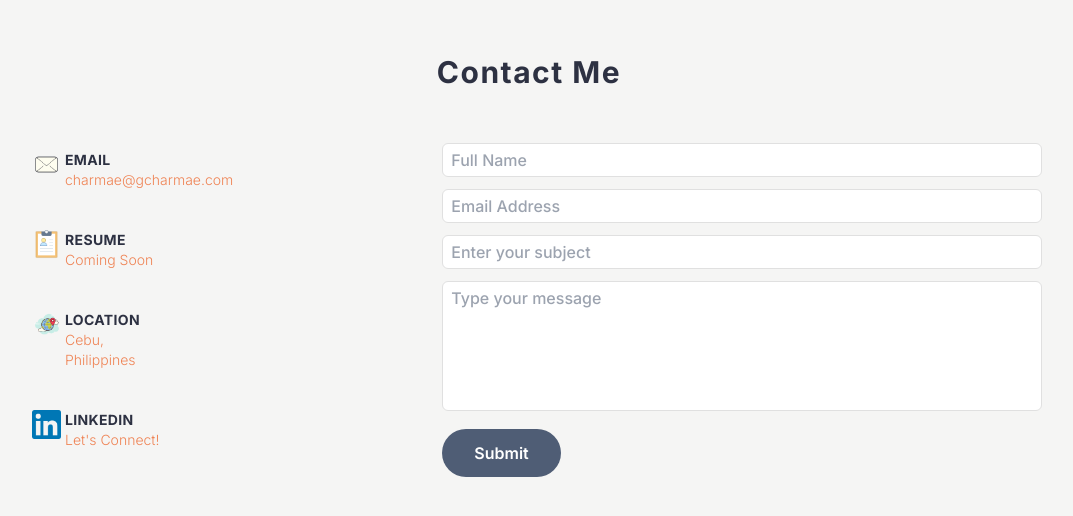
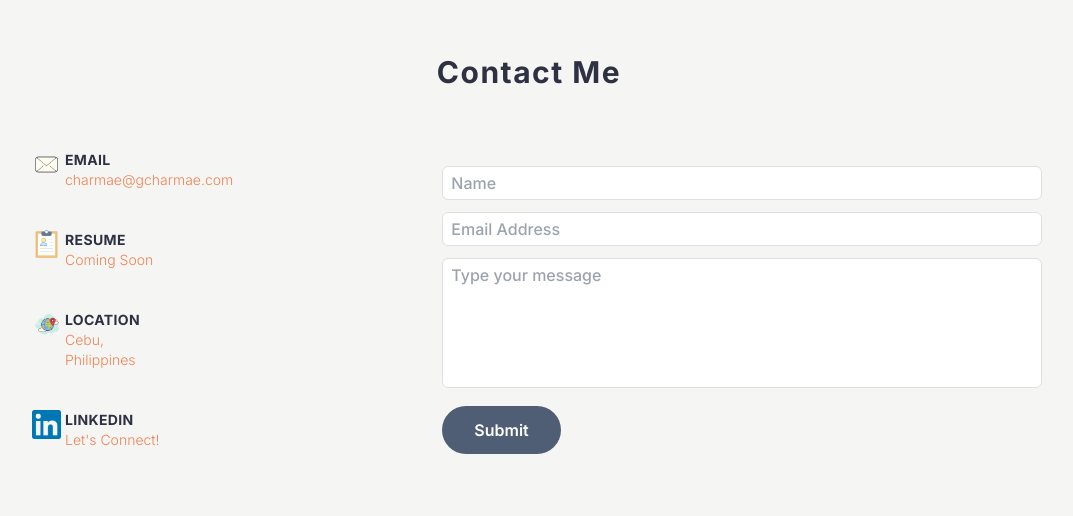
Before and after one commit to charmae/portfolio, a Next.js app: page / in a window 1280 px wide. Shown: the part 2565-3081 px from the top of the page, without its empty margins (111-1184 px from the left). Built offline with nearby package versions, Linux system fonts and the light colour scheme.

Commit message:
Add emailjs configuration

```diff
--- a/next.config.mjs
+++ b/next.config.mjs
@@ -2,13 +2,14 @@
 const nextConfig = {
     output: 'export',
     reactStrictMode: true,
-    // images: {
-    //     loader: 'akamai',
-    //     path: './',
-    //   }
     images: {
         unoptimized: true,
         path: '/portfolio'
+    },
+    env: {
+        EMAILJS_KEY: process.env.EMAILJS_KEY,
+        EMAILJS_SERVICEID: process.env.EMAILJS_SERVICEID,
+        EMAILJS_TEMPLATEID: process.env.EMAILJS_TEMPLATEID
     }
 };
 
--- a/package.json
+++ b/package.json
@@ -10,6 +10,8 @@
     "lint": "next lint"
   },
   "dependencies": {
+    "@emailjs/browser": "^4.1.0",
+    "dotenv": "^16.4.4",
     "html-react-parser": "^5.1.5",
     "next": "14.1.0",
     "react": "^18",
--- a/src/app/components/contact.tsx
+++ b/src/app/components/contact.tsx
@@ -1,9 +1,49 @@
 "use client";
 import Image from "next/image";
+import { useRef, useEffect, useState } from "react";
+import emailjs from "@emailjs/browser";
+
+
+const EMAILJS_KEY = process.env.EMAILJS_KEY as string;
+const EMAILJS_SERVICEID = process.env.EMAILJS_SERVICEID as string;
+const EMAILJS_TEMPLATEID = process.env.EMAILJS_TEMPLATEID as string;
 
 
 export default function ContactSection() {
+    console.log("Contact section")
+    console.log("service Id:" + EMAILJS_SERVICEID);
+
+    const emailRef = useRef<HTMLInputElement >(null!);
+    const nameRef = useRef<HTMLInputElement>(null!);
+    const msgRef = useRef<HTMLTextAreaElement>(null!);
+
+    const [loading, setLoading] = useState(false);
+
+    useEffect(() => emailjs.init({publicKey: EMAILJS_KEY}));
+
+
+    const handleSubmit = async (e: React.SyntheticEvent) => {
+      e.preventDefault();
+      const serviceId = EMAILJS_SERVICEID;
+      const templateId = EMAILJS_TEMPLATEID;
+      try {
+        // setLoading(true);
+        await emailjs.send(serviceId, templateId, {
+         name: nameRef.current.value ,
+          userEmail: emailRef.current.value,
+          message: msgRef.current.value,
+          recipientName: "Charmae"
+        });
+        alert("email successfully sent check inbox");
+      } catch (error) {
+        console.log(error);
+      } finally {
+        // setLoading(false);
+      }
+    };
+
   return (
+
     <div
       id="contactSection"
       className="relative w-full sm:min-h-screen  flex flex-col justify-center items-center  bg-lightGray  "
@@ -90,7 +130,7 @@ export default function ContactSection() {
               LinkedIn
             </h3>
             <div className="font-light text-coral text-sm">
-              <a href="https://www.linkedin.com/in/charmae">Let's Connect!</a>
+              <a href="https://www.linkedin.com/in/charmae">Let&apos;s Connect!</a>
             </div>
           </div>
         </div>
@@ -98,20 +138,22 @@ export default function ContactSection() {
 
       <div className=" relative place-items-start w-2/3  items-start bg-red">
         <div className="mx-auto w-full max-w-[600px]">
-          {/* <form action="/" method="POST"> */}
+         <form className="for" onSubmit={handleSubmit}>
             <div className="mb-3">
 
               <input
+              ref={nameRef}
                 type="text"
                 name="name"
                 id="name"
-                placeholder="Full Name"
+                placeholder="Name"
                 className="w-full rounded-md border border-[#e0e0e0] bg-white py-1 px-6 text-base font-medium text-[#6B7280] outline-none focus:border-[#6A64F1] focus:shadow-md placeholder:-translate-x-4"
               />
             </div>
             <div className="mb-3">
 
               <input
+              ref={emailRef}
                 type="email"
                 name="email"
                 id="email"
@@ -119,32 +161,25 @@ export default function ContactSection() {
                 className="w-full rounded-md border border-[#e0e0e0] bg-white py-1 px-6 text-base font-medium text-[#6B7280] outline-none focus:border-[#6A64F1] focus:shadow-md placeholder:-translate-x-4"
               />
             </div>
-            <div className="mb-3">
 
-              <input
-                type="text"
-                name="subject"
-                id="subject"
-                placeholder="Enter your subject"
-                className="w-full rounded-md border border-[#e0e0e0] bg-white py-1 px-6 text-base font-medium text-[#6B7280] outline-none focus:border-[#6A64F1] focus:shadow-md placeholder:-translate-x-4"
-              />
-            </div>
             <div className="mb-3">
 
               <textarea
+               ref={msgRef}
                 name="message"
                 id="message"
                 placeholder="Type your message"
                 rows={5}
+                maxLength={1000}
                 className="w-full resize-none rounded-md border border-[#e0e0e0] bg-white py-1 px-6 text-base font-medium text-[#6B7280] outline-none focus:border-[#6A64F1] focus:shadow-md placeholder:-translate-x-4"
               ></textarea>
             </div>
             <div>
-              <button className="hover:shadow-form rounded-full bg-gray py-3 px-8 text-base font-semibold text-white outline-none">
+              <button className="hover:shadow-form rounded-full bg-gray py-3 px-8 text-base font-semibold text-white outline-none" type="submit">
                 Submit
               </button>
             </div>
-          {/* </form> */}
+           </form>
         </div>
       </div>
       </div>
--- a/src/app/page.tsx
+++ b/src/app/page.tsx
@@ -4,8 +4,11 @@ import SkillSection from "./components/skill";
 import About from "./components/about";
 import ProjectSection from "./components/projects";
 import ContactSection from "./components/contact";
+import dotenv from 'dotenv';
+
 
 export default function Home() {
+  dotenv.config();
   return (
     <>
     <About/>
```
Also changed, not shown: 1 other file (tests, documents, lock files or other folders).
